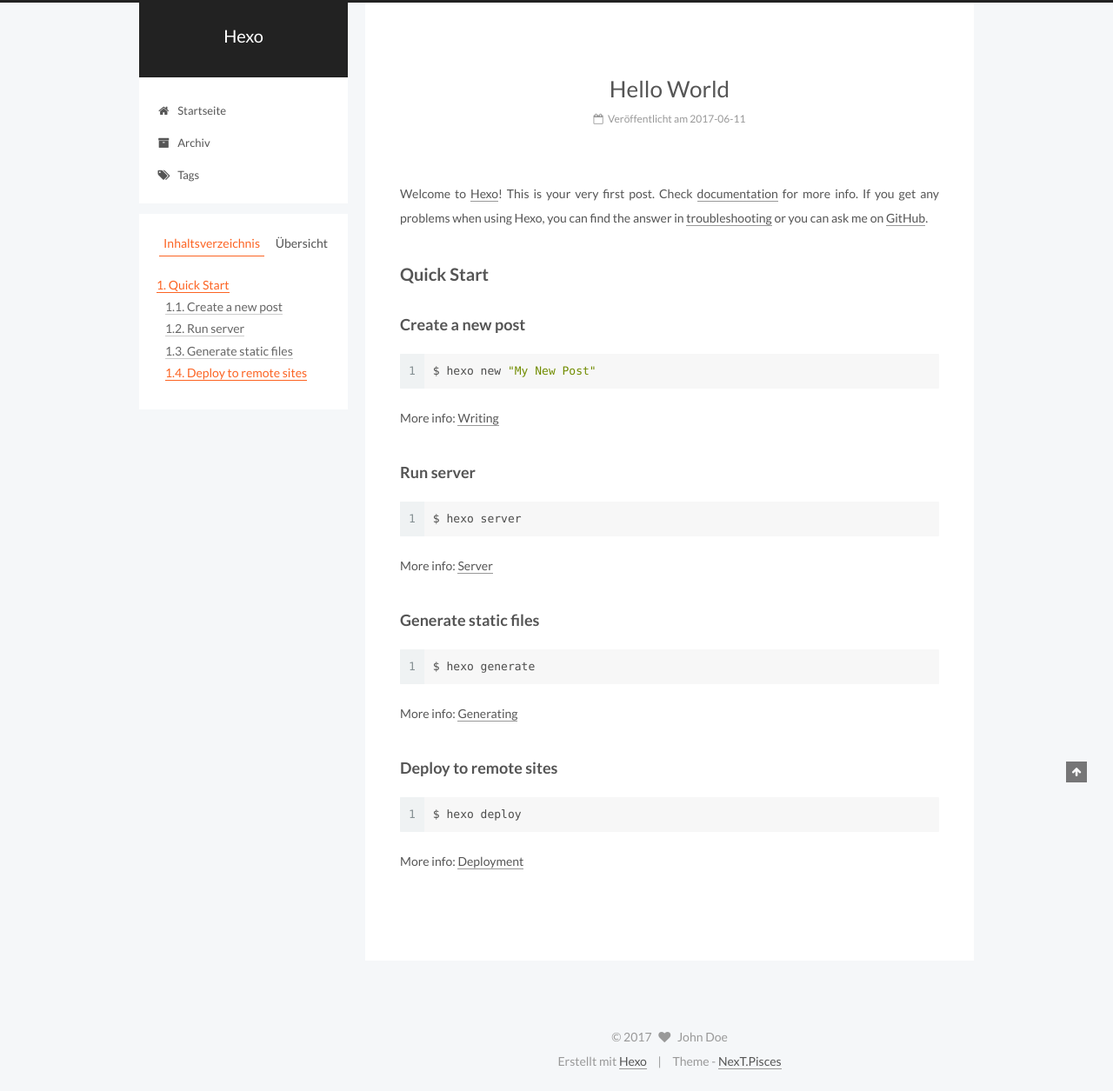
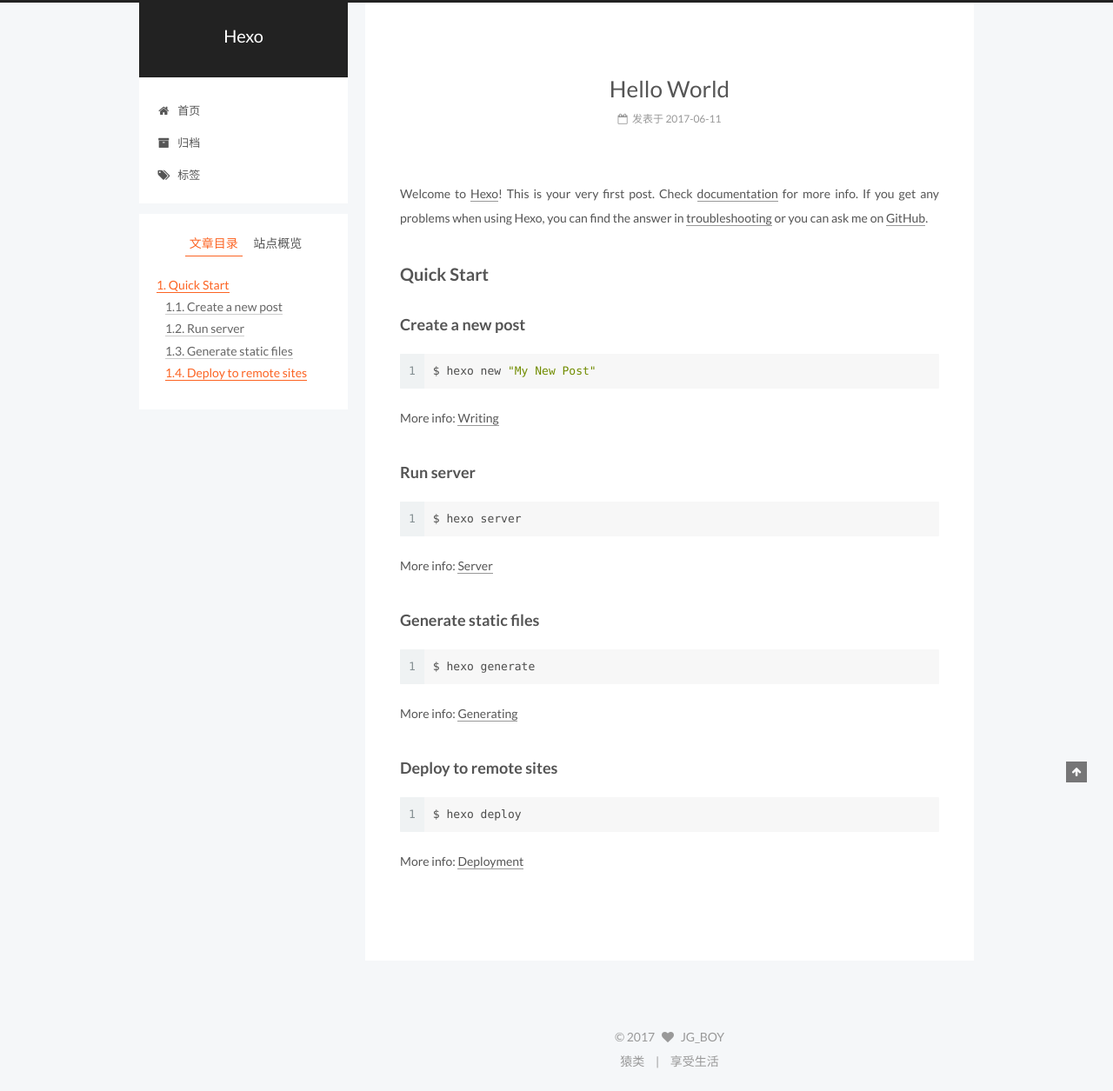
Before and after one commit to JGBOY/blog.github.io, a plain HTML site: page 2017/06/11/hello-world/index.html in a window 1280 px wide. Shown: the whole page at 87% size. Drawn offline with Linux system fonts and the light colour scheme.

Commit message:
Site updated: 2017-07-11 09:26:00

```diff
--- a/2017/06/11/hello-world/index.html
+++ b/2017/06/11/hello-world/index.html
@@ -5,7 +5,7 @@
 
 
 
-<html class="theme-next pisces use-motion" lang="">
+<html class="theme-next pisces use-motion" lang="zh-Hans">
 <head>
   <meta charset="UTF-8"/>
 <meta http-equiv="X-UA-Compatible" content="IE=edge" />
@@ -116,7 +116,7 @@
     motion: true,
     duoshuo: {
       userId: '0',
-      author: 'Author'
+      author: '博主'
     },
     algolia: {
       applicationID: '',
@@ -154,7 +154,7 @@
 
 </head>
 
-<body itemscope itemtype="http://schema.org/WebPage" lang="">
+<body itemscope itemtype="http://schema.org/WebPage" lang="zh-Hans">
 
 
 
@@ -202,7 +202,7 @@
 
               <i class="menu-item-icon fa fa-fw fa-home"></i> <br />
 
-            Startseite
+            首页
           </a>
         </li>
 
@@ -212,7 +212,7 @@
 
               <i class="menu-item-icon fa fa-fw fa-archive"></i> <br />
 
-            Archiv
+            归档
           </a>
         </li>
 
@@ -222,7 +222,7 @@
 
               <i class="menu-item-icon fa fa-fw fa-tags"></i> <br />
 
-            Tags
+            标签
           </a>
         </li>
 
@@ -258,7 +258,7 @@
     <link itemprop="mainEntityOfPage" href="http://yoursite.com/2017/06/11/hello-world/">
 
     <span hidden itemprop="author" itemscope itemtype="http://schema.org/Person">
-      <meta itemprop="name" content="John Doe">
+      <meta itemprop="name" content="JG_BOY">
       <meta itemprop="description" content="">
       <meta itemprop="image" content="/images/avatar.gif">
     </span>
@@ -282,9 +282,9 @@
                 <i class="fa fa-calendar-o"></i>
               </span>
 
-                <span class="post-meta-item-text">Veröffentlicht am</span>
+                <span class="post-meta-item-text">发表于</span>
 
-              <time title="Post created" itemprop="dateCreated datePublished" datetime="2017-06-11T16:44:31+08:00">
+              <time title="创建于" itemprop="dateCreated datePublished" datetime="2017-06-11T16:44:31+08:00">
                 2017-06-11
               </time>
 
@@ -406,10 +406,10 @@
 
         <ul class="sidebar-nav motion-element">
           <li class="sidebar-nav-toc sidebar-nav-active" data-target="post-toc-wrap" >
-            Inhaltsverzeichnis
+            文章目录
           </li>
           <li class="sidebar-nav-overview" data-target="site-overview">
-            Übersicht
+            站点概览
           </li>
         </ul>
 
@@ -418,8 +418,8 @@
         <div class="site-author motion-element" itemprop="author" itemscope itemtype="http://schema.org/Person">
           <img class="site-author-image" itemprop="image"
                src="/images/avatar.gif"
-               alt="John Doe" />
-          <p class="site-author-name" itemprop="name">John Doe</p>
+               alt="JG_BOY" />
+          <p class="site-author-name" itemprop="name">JG_BOY</p>
 
               <p class="site-description motion-element" itemprop="description"></p>
 
@@ -430,7 +430,7 @@
             <div class="site-state-item site-state-posts">
               <a href="/archives/">
                 <span class="site-state-item-count">1</span>
-                <span class="site-state-item-name">Artikel</span>
+                <span class="site-state-item-name">日志</span>
               </a>
             </div>
 
@@ -495,19 +495,16 @@
   <span class="with-love">
     <i class="fa fa-heart"></i>
   </span>
-  <span class="author" itemprop="copyrightHolder">John Doe</span>
+  <span class="author" itemprop="copyrightHolder">JG_BOY</span>
 </div>
 
 
 <div class="powered-by">
-  Erstellt mit  <a class="theme-link" href="https://hexo.io">Hexo</a>
+    猿类
 </div>
 
 <div class="theme-info">
-  Theme -
-  <a class="theme-link" href="https://github.com/iissnan/hexo-theme-next">
-    NexT.Pisces
-  </a>
+  享受生活
 </div>
 
 
--- a/css/main.css
+++ b/css/main.css
@@ -1678,7 +1678,7 @@ pre .javascript .function {
   width: 4px;
   height: 4px;
   border-radius: 50%;
-  background: #1ff;
+  background: #b00af1;
 }
 .links-of-blogroll {
   font-size: 13px;
```
Also changed, not shown: archives/2017/06/index.html (+14 -17 lines), archives/2017/index.html (+14 -17 lines), archives/index.html (+14 -17 lines), index.html (+15 -18 lines), 1 other file.
